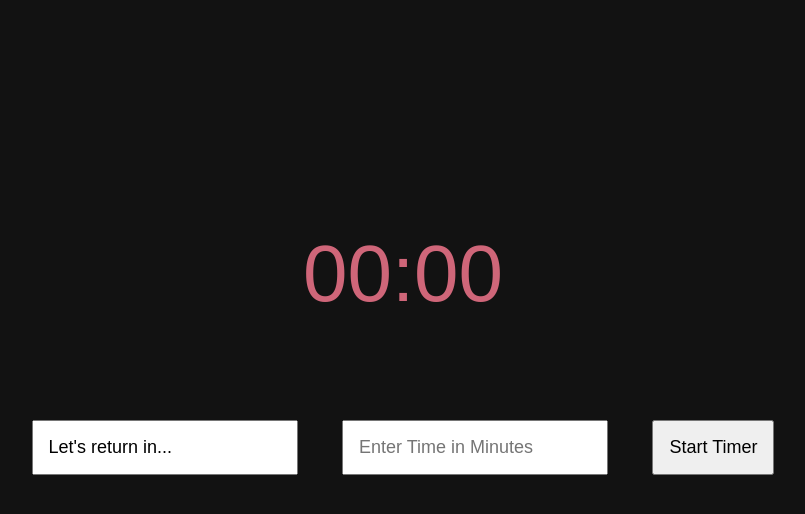
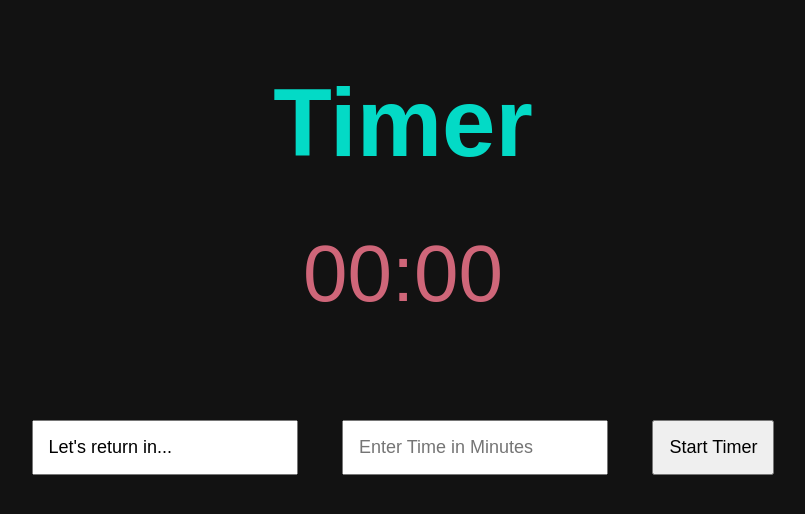
Before and after one commit to iamabrom/timer.abrom.dev, a plain HTML site: page src/index.html in a window 1280 px wide. Shown: the whole page, without its empty margins (237-1042 px from the left). Drawn offline with Linux system fonts and the light colour scheme.

Commit message:
Update style.css

```diff
--- a/src/style.css
+++ b/src/style.css
@@ -13,7 +13,7 @@ body {
 #title {
     font-size: 6em;
     margin: 50px;
-    color: #3700;
+    color: #03DAC6;
 }
 
 #timer {
```
